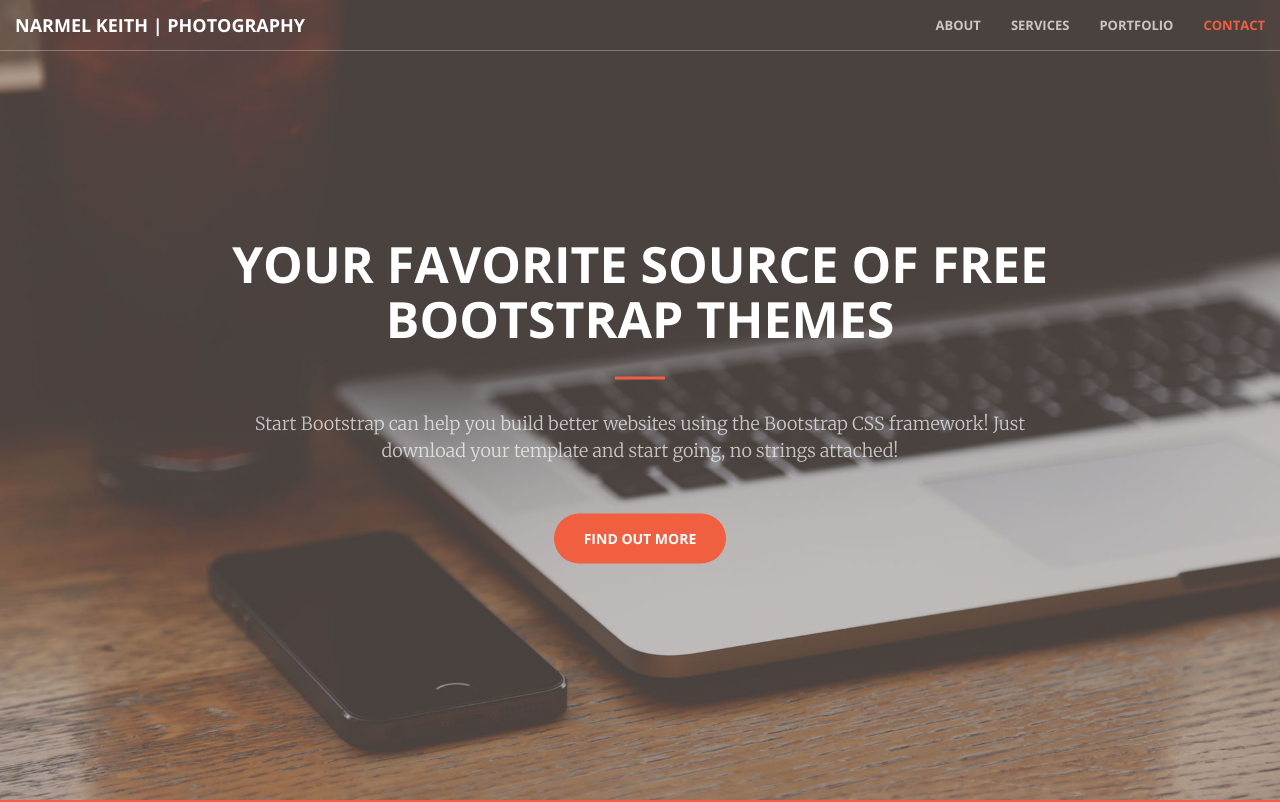
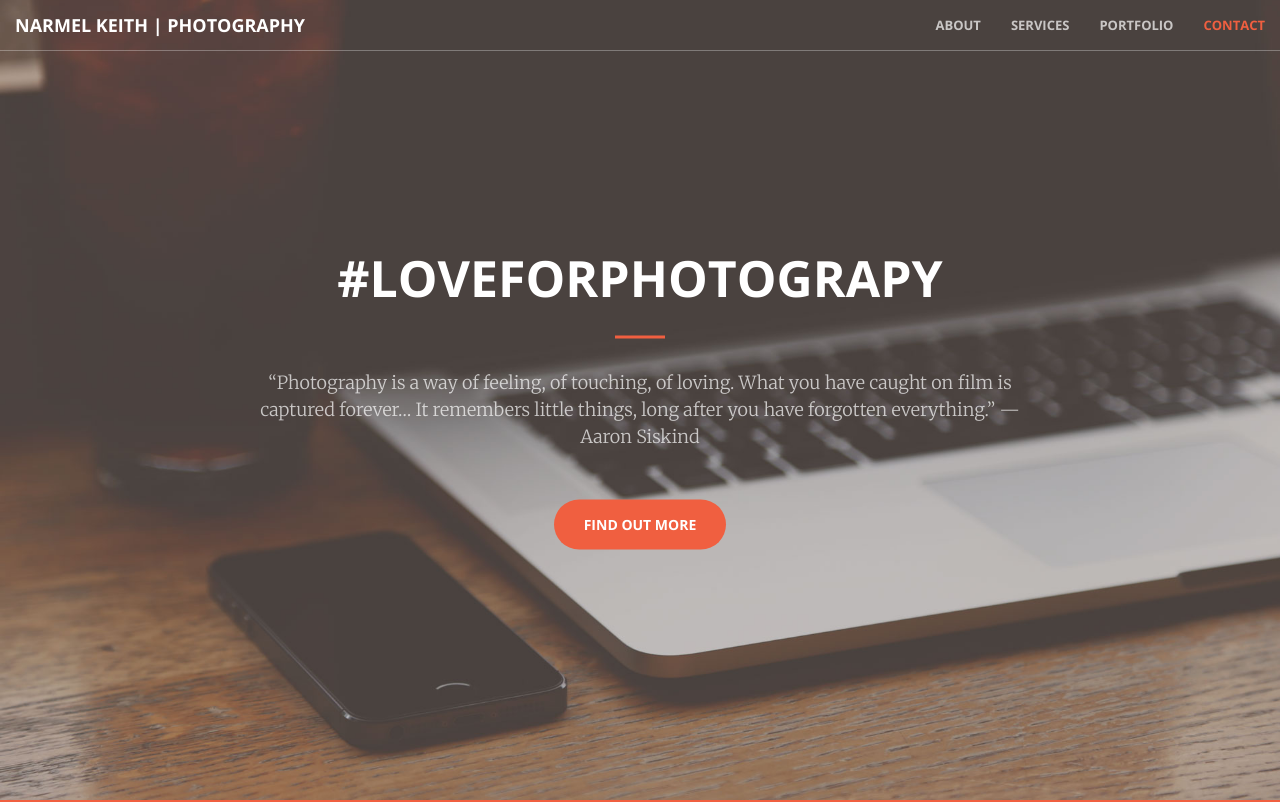
Before and after one commit to narmelkeith/finals.github.io, a website: page index.html in a window 1280 px wide. Shown: the top 802 px of the page. Drawn offline with nearby package versions, Linux system fonts and the light colour scheme.

Commit message:
Update index.html

```diff
--- a/index.html
+++ b/index.html
@@ -71,9 +71,10 @@
     <header>
         <div class="header-content">
             <div class="header-content-inner">
-                <h1 id="homeHeading">Your Favorite Source of Free Bootstrap Themes</h1>
+                <h1 id="homeHeading">#LoveForPhotograpy</h1>
                 <hr>
-                <p>Start Bootstrap can help you build better websites using the Bootstrap CSS framework! Just download your template and start going, no strings attached!</p>
+                <p>“Photography is a way of feeling, of touching, of loving. What you have caught on film is captured forever… It remembers little things, long after you have forgotten everything.”
+— Aaron Siskind</p>
                 <a href="#about" class="btn btn-primary btn-xl page-scroll">Find Out More</a>
             </div>
         </div>
```
